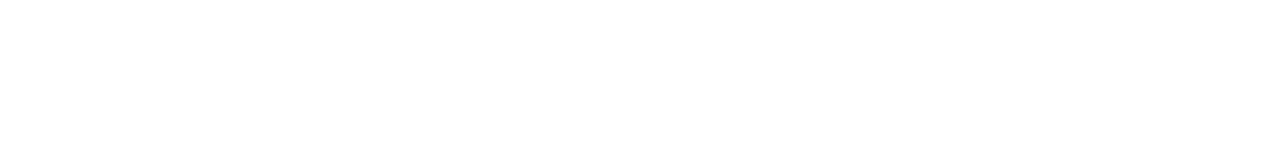
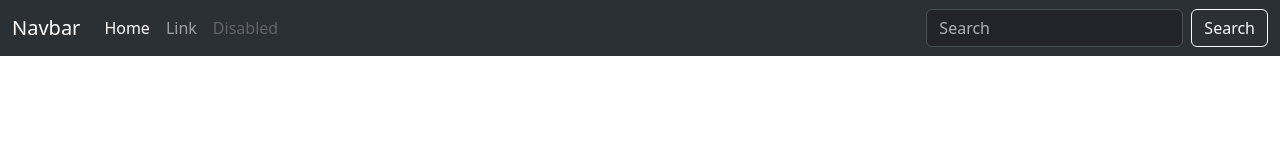
Before and after one commit to maximilianotraghetti/DevSeekers, a plain HTML site: page index.html in a window 1280 px wide. Drawn offline with nearby package versions, Linux system fonts and the light colour scheme.

Commit message:
diseño del navnar

```diff
--- a/index.html
+++ b/index.html
@@ -3,9 +3,49 @@
 <head>
     <meta charset="UTF-8">
     <meta name="viewport" content="width=device-width, initial-scale=1.0">
-    <title>Document</title>
+    <link rel="stylesheet" href="style.css">
+    <link href="https://cdn.jsdelivr.net/npm/bootstrap@5.3.3/dist/css/bootstrap.min.css" rel="stylesheet" integrity="sha384-QWTKZyjpPEjISv5WaRU9OFeRpok6YctnYmDr5pNlyT2bRjXh0JMhjY6hW+ALEwIH" crossorigin="anonymous">
+    <title>DevSeekers</title>
 </head>
 <body>
+    <nav class="navbar navbar-expand-lg bg-body-tertiary" data-bs-theme="dark">
+        <div class="container-fluid">
+          <a class="navbar-brand" href="#">Navbar</a>
+          <button class="navbar-toggler" type="button" data-bs-toggle="collapse" data-bs-target="#navbarTogglerDemo02" aria-controls="navbarTogglerDemo02" aria-expanded="false" aria-label="Toggle navigation">
+            <span class="navbar-toggler-icon"></span>
+          </button>
+          <div class="collapse navbar-collapse" id="navbarTogglerDemo02">
+            <ul class="navbar-nav me-auto mb-2 mb-lg-0">
+              <li class="nav-item">
+                <a class="nav-link active" aria-current="page" href="#">Home</a>
+              </li>
+              <li class="nav-item">
+                <a class="nav-link" href="#">Link</a>
+              </li>
+              <li class="nav-item">
+                <a class="nav-link disabled" aria-disabled="true">Disabled</a>
+              </li>
+            </ul>
+            <form class="d-flex" role="search">
+              <input class="form-control me-2" type="search" placeholder="Search" aria-label="Search">
+              <button class="btn btn-outline-light" type="submit">Search</button>
+            </form>
+          </div>
+        </div>
+      </nav>
 
+
+
+
+
+
+
+
+
+
+
+
+    <script src="https://cdn.jsdelivr.net/npm/bootstrap@5.3.3/dist/js/bootstrap.bundle.min.js" integrity="sha384-YvpcrYf0tY3lHB60NNkmXc5s9fDVZLESaAA55NDzOxhy9GkcIdslK1eN7N6jIeHz" crossorigin="anonymous"></script>
+    <script src="main.js"></script>
 </body>
 </html>
```
